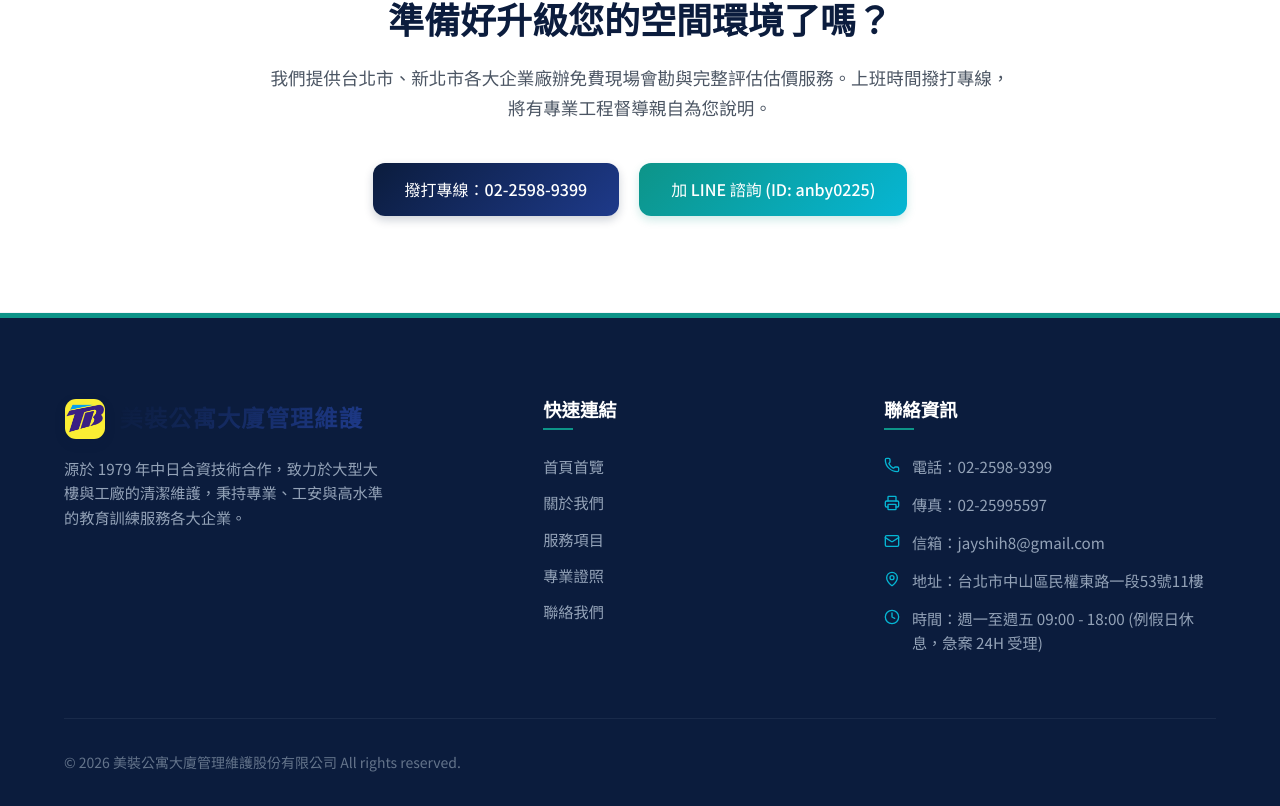
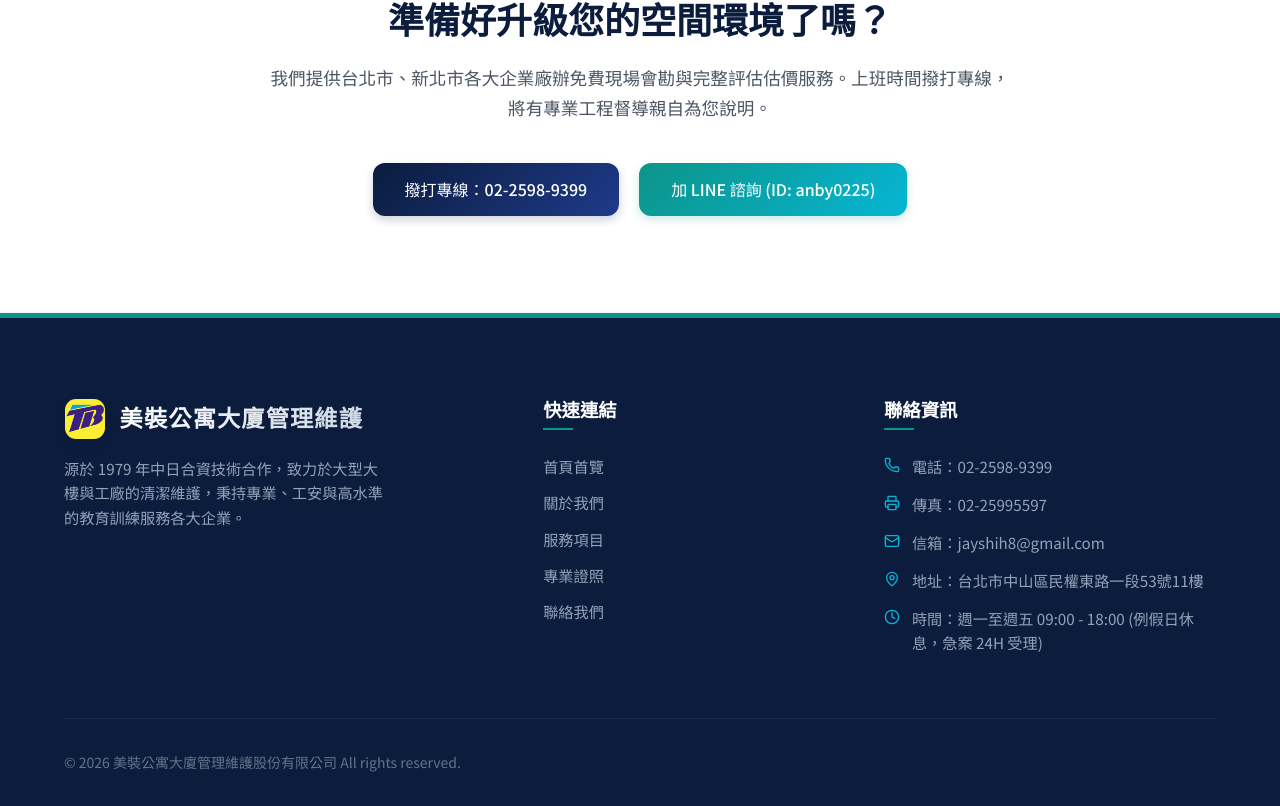
Before and after one commit to jayshih8/mizo-cleaning-web-, a React (Vite) app: page / in a window 1280 px wide. Shown: the part 4027-4833 px from the top of the page. Built offline with nearby package versions, Linux system fonts and the light colour scheme.

Commit message:
style: fix logo text contrast in footer for readability on dark background

```diff
--- a/src/index.css
+++ b/src/index.css
@@ -1172,6 +1172,18 @@ textarea.form-control {
   margin-bottom: 1.25rem;
 }
 
+.footer-brand .logo span {
+  background: linear-gradient(135deg, #ffffff 0%, #cbd5e1 100%) !important;
+  -webkit-background-clip: text !important;
+  -webkit-text-fill-color: transparent !important;
+}
+
+.footer-brand .logo:hover span {
+  background: linear-gradient(135deg, var(--secondary-light) 0%, #ffffff 100%) !important;
+  -webkit-background-clip: text !important;
+  -webkit-text-fill-color: transparent !important;
+}
+
 .footer-brand p {
   font-size: 0.95rem;
   color: #94a3b8;
```
